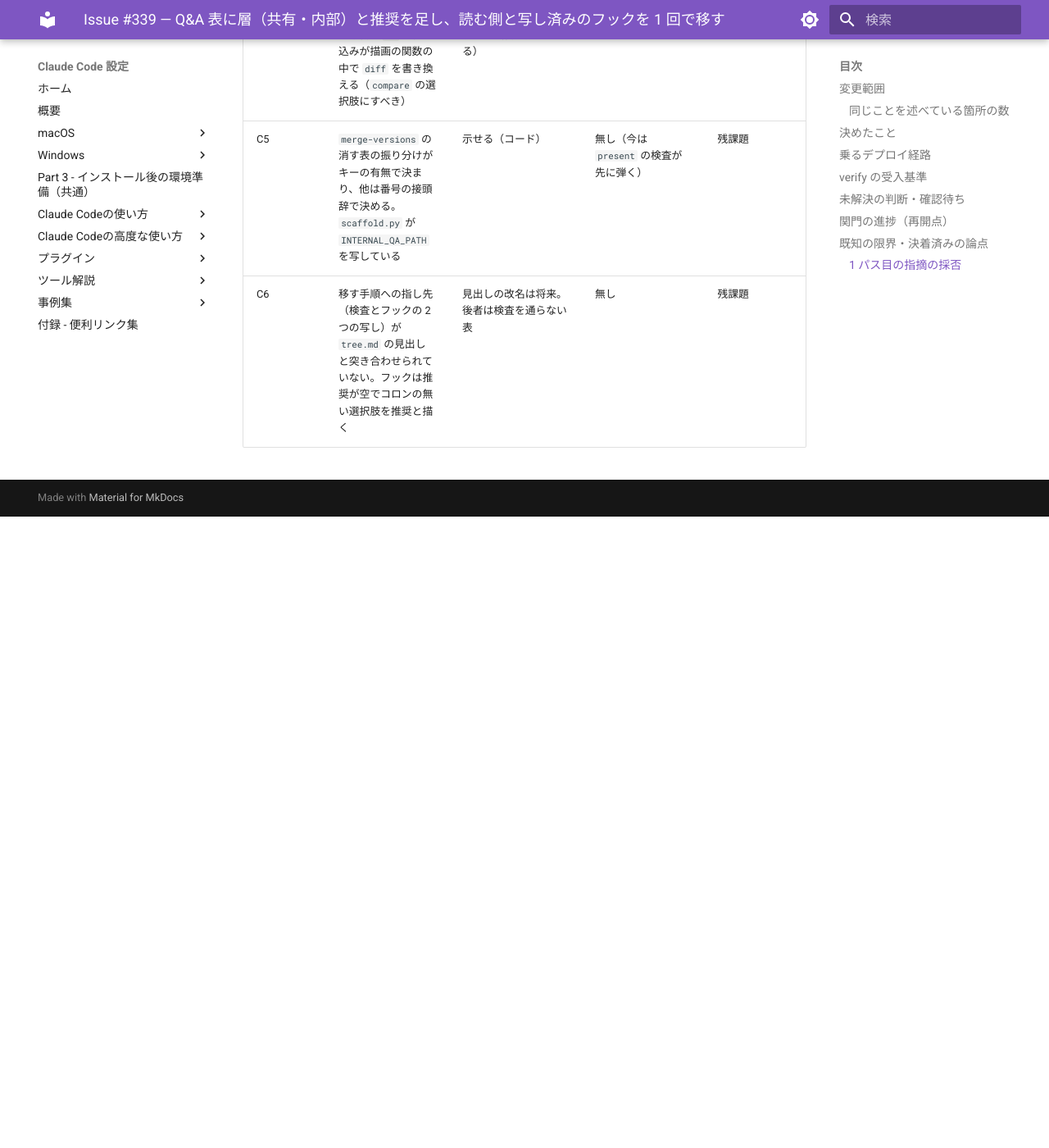
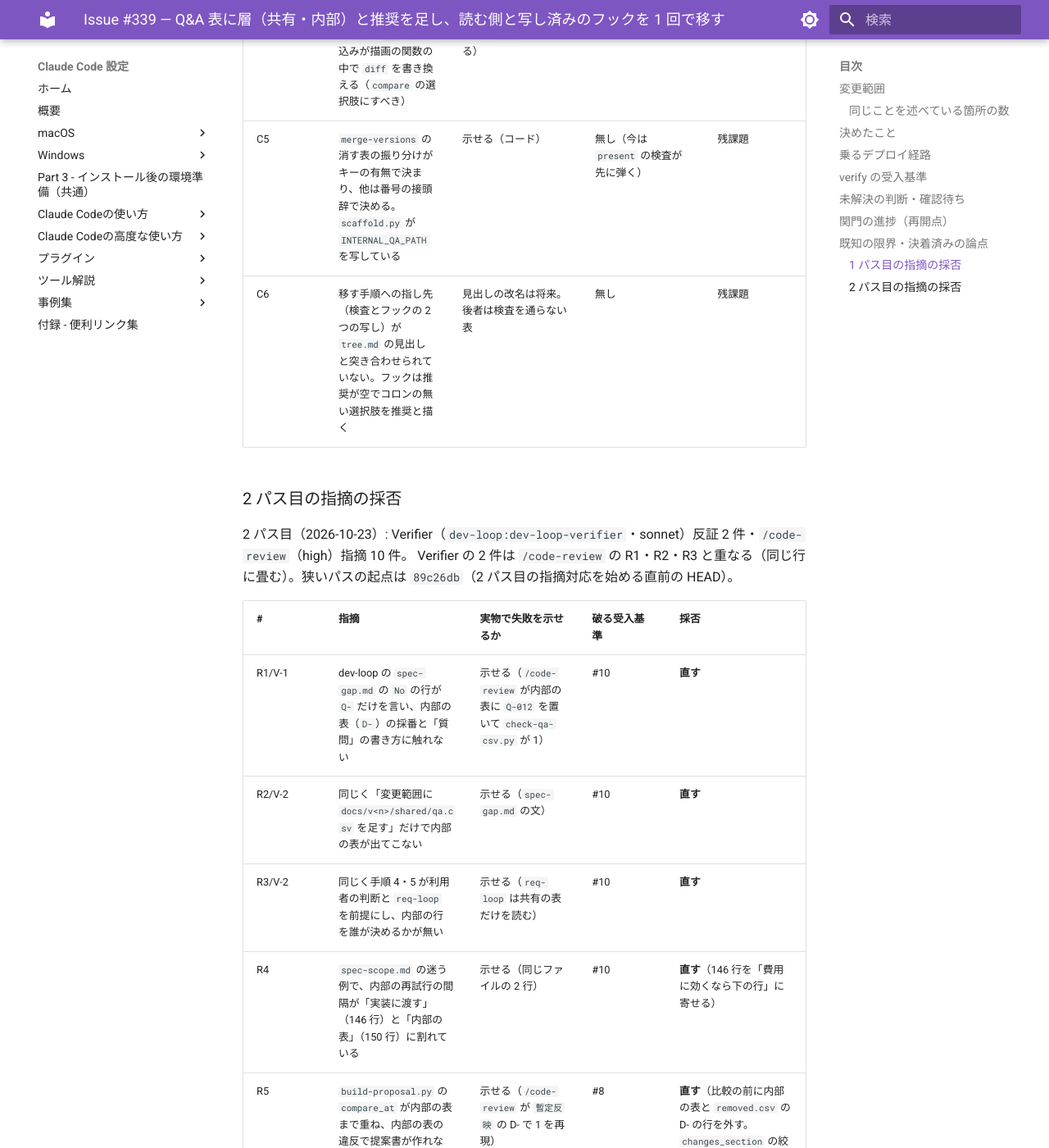
Before and after one commit to hdknr/claude-code-setup, an MkDocs documentation site: the page built from docs/plans/issue-339.md, in a window 1280 px wide and 1400 px high, scrolled down 9192 px. Shown: the whole window at 82% size. Built offline with MkDocs 1.6.1 and Material for MkDocs 9.7.7, drawn with Linux system fonts in a browser that asks for light colours; before the commit the page ends 9822 px from its top, so only the background shows below that; some of the changed text lies outside the part shown.

Commit message:
docs(plans): #339 の 2 パス目の指摘の採否を記録する
Co-Authored-By: Claude Opus 5.5 <noreply@anthropic.com>

```diff
--- a/docs/plans/issue-339.md
+++ b/docs/plans/issue-339.md
@@ -193,3 +193,21 @@ PowerPoint で開いた見た目。判定役（LLM）が新しい線で実際に
 | C4 | 提案書の `D-` の絞り込みが描画の関数の中で `diff` を書き換える（`compare` の選択肢にすべき） | 示せる（書き換えは在る） | 無し | 残課題 |
 | C5 | `merge-versions` の消す表の振り分けがキーの有無で決まり、他は番号の接頭辞で決める。`scaffold.py` が `INTERNAL_QA_PATH` を写している | 示せる（コード） | 無し（今は `present` の検査が先に弾く） | 残課題 |
 | C6 | 移す手順への指し先（検査とフックの 2 つの写し）が `tree.md` の見出しと突き合わせられていない。フックは推奨が空でコロンの無い選択肢を推奨と描く | 見出しの改名は将来。後者は検査を通らない表 | 無し | 残課題 |
+
+### 2 パス目の指摘の採否
+
+2 パス目（2026-10-23）: Verifier（`dev-loop:dev-loop-verifier`・sonnet）反証 2 件・`/code-review`（high）指摘 10 件。
+Verifier の 2 件は `/code-review` の R1・R2・R3 と重なる（同じ行に畳む）。狭いパスの起点は `89c26db`（2 パス目の指摘対応を始める直前の HEAD）。
+
+| # | 指摘 | 実物で失敗を示せるか | 破る受入基準 | 採否 |
+| --- | --- | --- | --- | --- |
+| R1/V-1 | dev-loop の `spec-gap.md` の `No` の行が `Q-` だけを言い、内部の表（`D-`）の採番と「質問」の書き方に触れない | 示せる（`/code-review` が内部の表に `Q-012` を置いて `check-qa-csv.py` が 1） | #10 | **直す** |
+| R2/V-2 | 同じく「変更範囲に `docs/v<n>/shared/qa.csv` を足す」だけで内部の表が出てこない | 示せる（`spec-gap.md` の文） | #10 | **直す** |
+| R3/V-2 | 同じく手順 4・5 が利用者の判断と `req-loop` を前提にし、内部の行を誰が決めるかが無い | 示せる（`req-loop` は共有の表だけを読む） | #10 | **直す** |
+| R4 | `spec-scope.md` の迷う例で、内部の再試行の間隔が「実装に渡す」（146 行）と「内部の表」（150 行）に割れている | 示せる（同じファイルの 2 行） | #10 | **直す**（146 行を「費用に効くなら下の行」に寄せる） |
+| R5 | `build-proposal.py` の `compare_at` が内部の表まで重ね、内部の表の違反で提案書が作れない（照合は通る） | 示せる（`/code-review` が `暫定反映` の D- で 1 を再現） | #8 | **直す**（比較の前に内部の表と `removed.csv` の D- の行を外す。`changes_section` の絞り込みは要らなくなるので外す——C4 もこれで消える） |
+| R6 | `scaffold.py` の Issue の本文が D- の行も「`build/merged/shared/qa.csv` から写した」と書き、`spec-gap.md` も Q&A の正をその 1 つだけと言う | 示せる（生成する文） | #7・#10 | **直す** |
+| R7 | `qa-csv.md` の内部の例 D-001 に「C: 遅れを受け入れる」があり、`spec-scope.md` の線では共有に起票する形 | 示せる（2 つの文書） | #10 | **直す**（C を外す） |
+| R8 | `feasibility` の「推奨の選択肢で見積もる」が `推奨` = `なし` のときに決まらない | 示せる（`qa-csv.md` の例 D-002 が `なし`） | #10 | **直す**（`なし` なら選択肢の幅で見積もり名指しする） |
+| R9 | 「層を移す」が、元の番号を指しているもの（中間表現の `qa`・見積りの根拠・本文の `Q-008`）を直すと言わない | 示せる（移すと `scaffold` が「Q&A 表に無い」で止まる） | #10・#11 | **直す** |
+| R10 | dev-loop の版を patch で上げたが、手順の分岐の追加なので minor（`CLAUDE.md` の刻み方） | 示せる（`CLAUDE.md` の表） | 無し（#12 は版の一致） | 残課題（人間が決める） |
```
